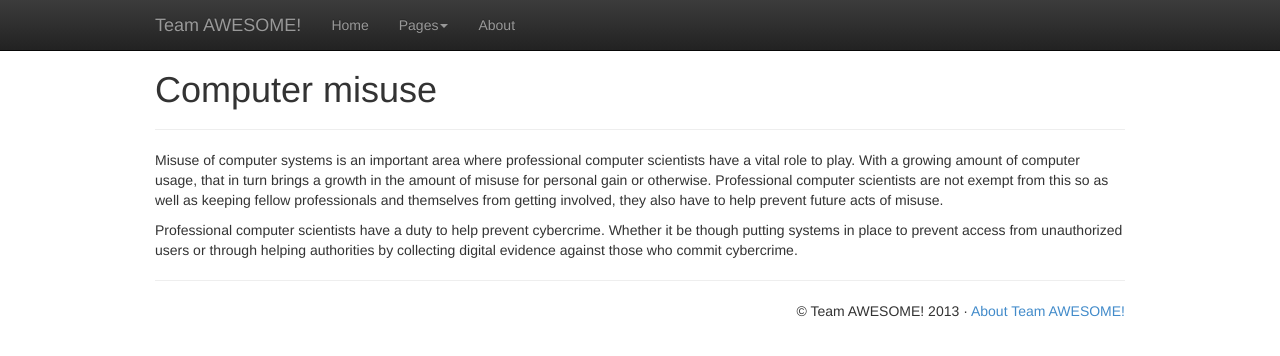
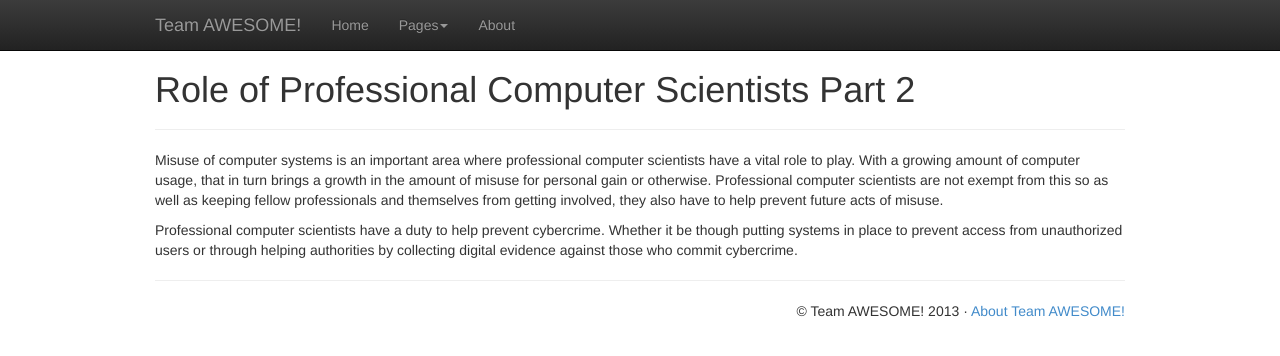
Before and after one commit to adamus1red/tripping-octo-adventure, a Jekyll site: the page built from _posts/2013-11-30-professional-computer-scientists-2.md, in a window 1280 px wide. Shown: the top 356 px of the page. Built offline with Jekyll 4.4.1, drawn with Linux system fonts in a browser that asks for light colours; Markdown is read by kramdown in place of the engine named in the settings.

Commit message:
Update 2013-11-30-professional-computer-scientists-2.md

```diff
--- a/_posts/2013-11-30-professional-computer-scientists-2.md
+++ b/_posts/2013-11-30-professional-computer-scientists-2.md
@@ -1,6 +1,6 @@
 ---
 layout: page
-title: Computer misuse
+title: Role of Professional Computer Scientists Part 2
 excerpt: Misuse of computer systems is . . .
 ---
 
```
